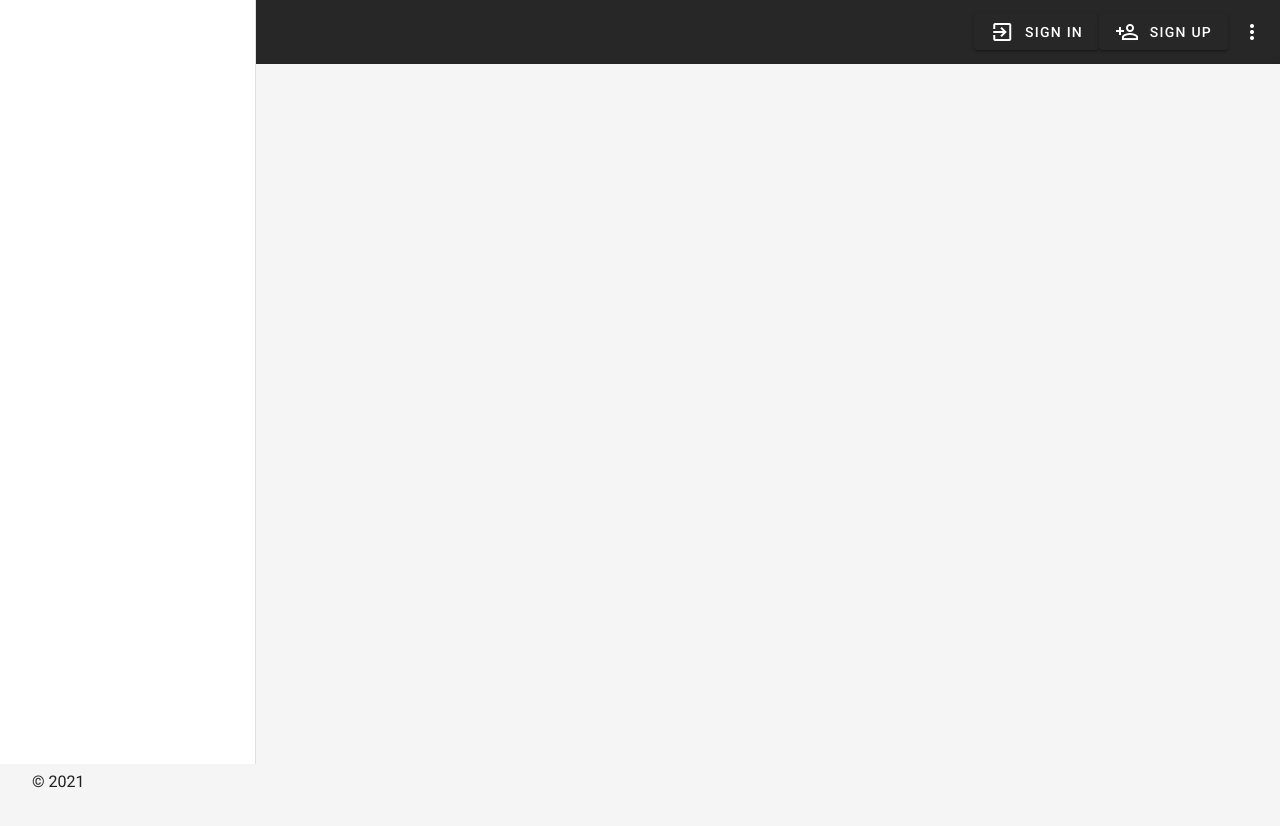
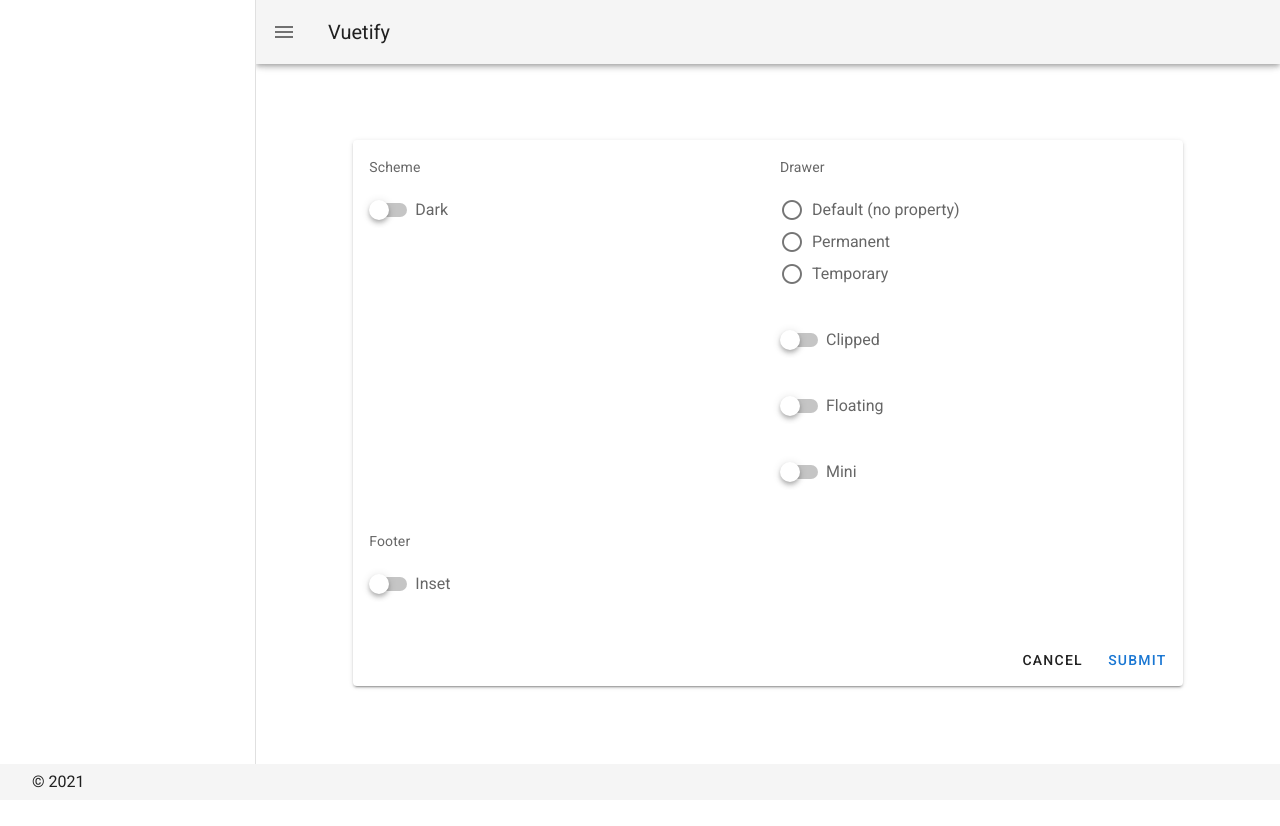
Before and after one commit to alexandersms/pwa-vuejs, a Vue app: page /dashboard in a window 1280 px wide. Shown: the top 826 px of the page. Built offline with nearby package versions, Linux system fonts and the light colour scheme.

Commit message:
added dashboard

```diff
--- a/src/components/home/FrmSignIn.vue
+++ b/src/components/home/FrmSignIn.vue
@@ -28,7 +28,7 @@
               </v-card-text>
               <v-card-actions>
                 <v-spacer></v-spacer>
-                <v-btn color="primary">Login</v-btn>
+                <v-btn :to="{ name: 'Dashboard' }" color="primary">Login</v-btn>
               </v-card-actions>
             </v-card>
           </v-flex>
--- a/src/views/Dashboard/index.vue
+++ b/src/views/Dashboard/index.vue
@@ -13,7 +13,76 @@
           overflow
         ></v-navigation-drawer>
 
-        <v-app-bar> </v-app-bar>
+        <v-app-bar :clipped-left="primaryDrawer.clipped" app>
+          <v-app-bar-nav-icon
+            v-if="primaryDrawer.type !== 'permanent'"
+            @click.stop="primaryDrawer.model = !primaryDrawer.model"
+          ></v-app-bar-nav-icon>
+          <v-toolbar-title>Vuetify</v-toolbar-title>
+        </v-app-bar>
+
+        <v-main>
+          <v-container fluid>
+            <v-row align="center" justify="center">
+              <v-col cols="10">
+                <v-card>
+                  <v-card-text>
+                    <v-row>
+                      <v-col cols="12" md="6">
+                        <span>Scheme</span>
+                        <v-switch
+                          v-model="$vuetify.theme.dark"
+                          primary
+                          label="Dark"
+                        ></v-switch>
+                      </v-col>
+                      <v-col cols="12" md="6">
+                        <span>Drawer</span>
+                        <v-radio-group v-model="primaryDrawer.type" column>
+                          <v-radio
+                            v-for="drawer in drawers"
+                            :key="drawer"
+                            :label="drawer"
+                            :value="drawer.toLowerCase()"
+                            primary
+                          ></v-radio>
+                        </v-radio-group>
+                        <v-switch
+                          v-model="primaryDrawer.clipped"
+                          label="Clipped"
+                          primary
+                        ></v-switch>
+                        <v-switch
+                          v-model="primaryDrawer.floating"
+                          label="Floating"
+                          primary
+                        ></v-switch>
+                        <v-switch
+                          v-model="primaryDrawer.mini"
+                          label="Mini"
+                          primary
+                        ></v-switch>
+                      </v-col>
+                      <v-col cols="12" md="6">
+                        <span>Footer</span>
+                        <v-switch
+                          v-model="footer.inset"
+                          label="Inset"
+                          primary
+                        ></v-switch>
+                      </v-col>
+                    </v-row>
+                  </v-card-text>
+                  <v-card-actions>
+                    <v-spacer></v-spacer>
+                    <v-btn text>Cancel</v-btn>
+                    <v-btn text color="primary">Submit</v-btn>
+                  </v-card-actions>
+                </v-card>
+              </v-col>
+            </v-row>
+          </v-container>
+        </v-main>
 
         <v-footer :inset="footer.inset" app>
           <span class="px-4">&copy; {{ new Date().getFullYear() }}</span>
```
